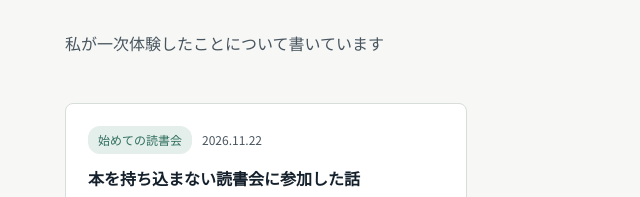
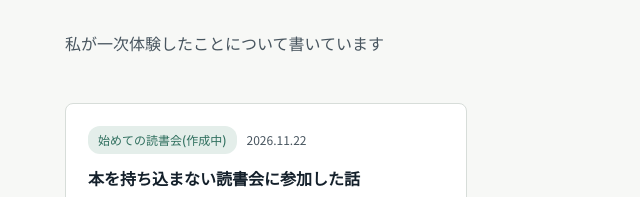
Before and after one commit to Chimo4N/myWebSite, a plain HTML site: page index.html in a window 1280 px wide. Shown: the part 4565-4762 px from the top of the page, without its empty margins (163-803 px from the left). Drawn offline with Linux system fonts and the light colour scheme.

Commit message:
Update index.html

```diff
--- a/index.html
+++ b/index.html
@@ -258,7 +258,7 @@
         <a href="/hobbies/dokusyo.html" class="hobby-card">
           <div>
             <div class="hobby-meta">
-              <span class="hobby-tag">始めての読書会</span>
+              <span class="hobby-tag">始めての読書会(作成中)</span>
               <time datetime="2026-11-01">2026.11.22</time>
             </div>
             <h3>本を持ち込まない読書会に参加した話</h3>
```
